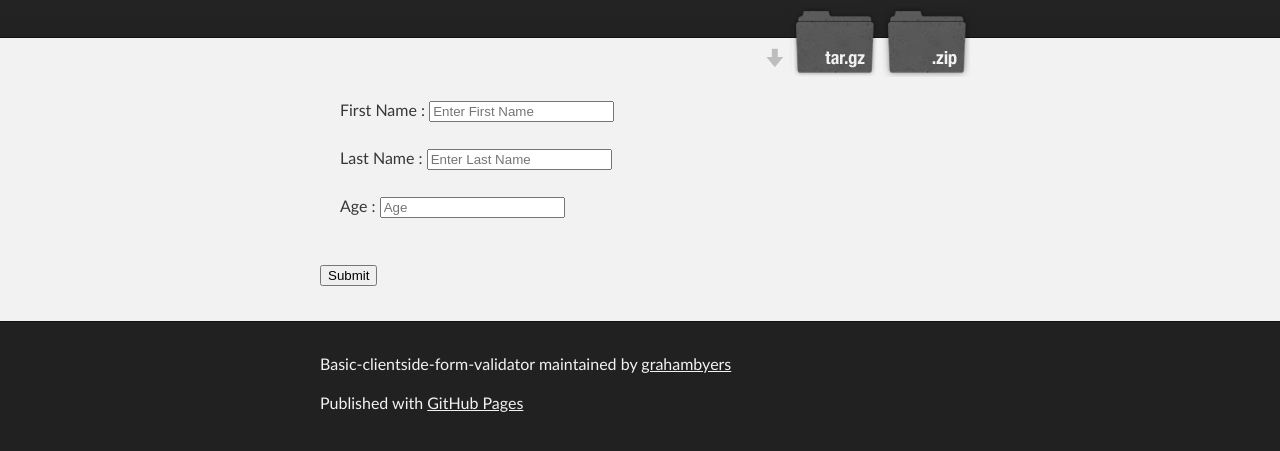
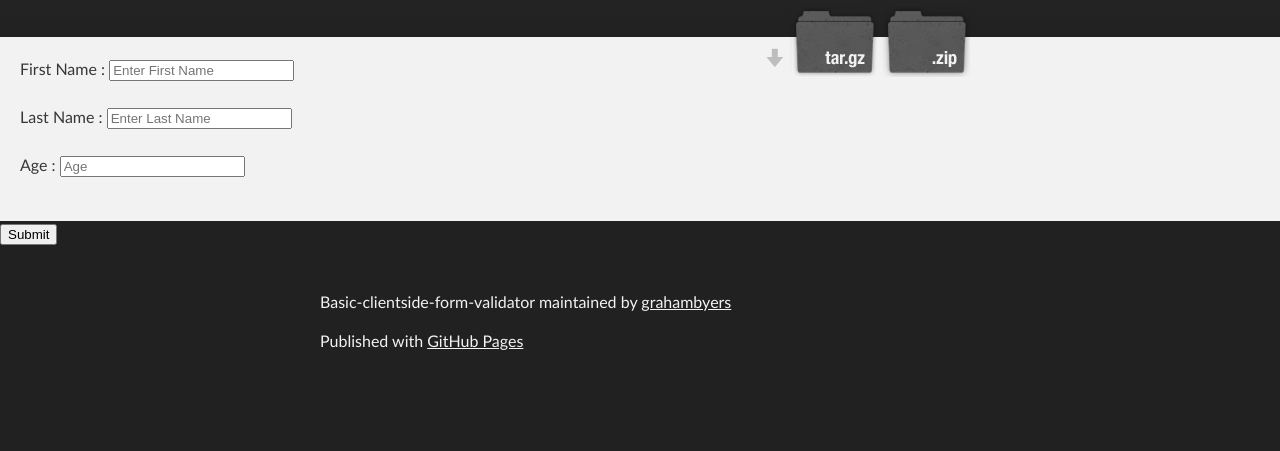
Before and after one commit to grahambyers/basic-clientside-form-validator, a plain HTML site: page index.html in a window 1280 px wide. Shown: the part 271-722 px from the top of the page. Drawn offline with Linux system fonts and the light colour scheme.

Commit message:
Update index.html

```diff
--- a/index.html
+++ b/index.html
@@ -30,9 +30,8 @@
     </div>
 
     <!-- MAIN CONTENT -->
-    <div id="main_content_wrap" class="outer">
-      <section id="main_content" class="inner">
-        <form>First Name :
+
+    <form>First Name :
     <input type='text' id='fname' placeholder='Enter First Name'>
     <br>
     <br>Last Name :
@@ -43,11 +42,9 @@
     <br>
     <br>
     </form>
-<button id='submit'>Submit</button>
+    <button id='submit'>Submit</button>
 
     <p id="answer"></p>
-      </section>
-    </div>
 
     <!-- FOOTER  -->
     <div id="footer_wrap" class="outer">
```
